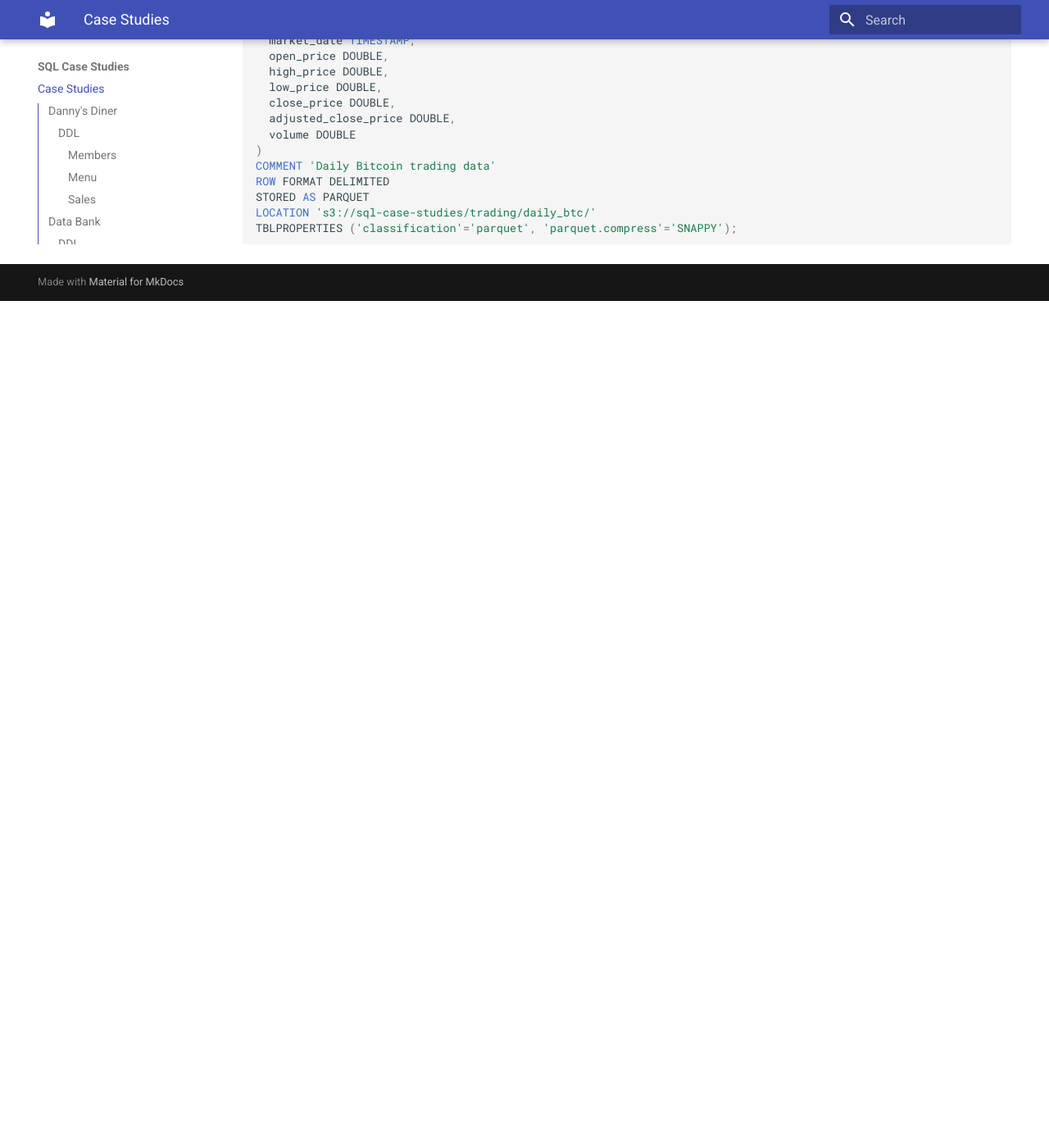
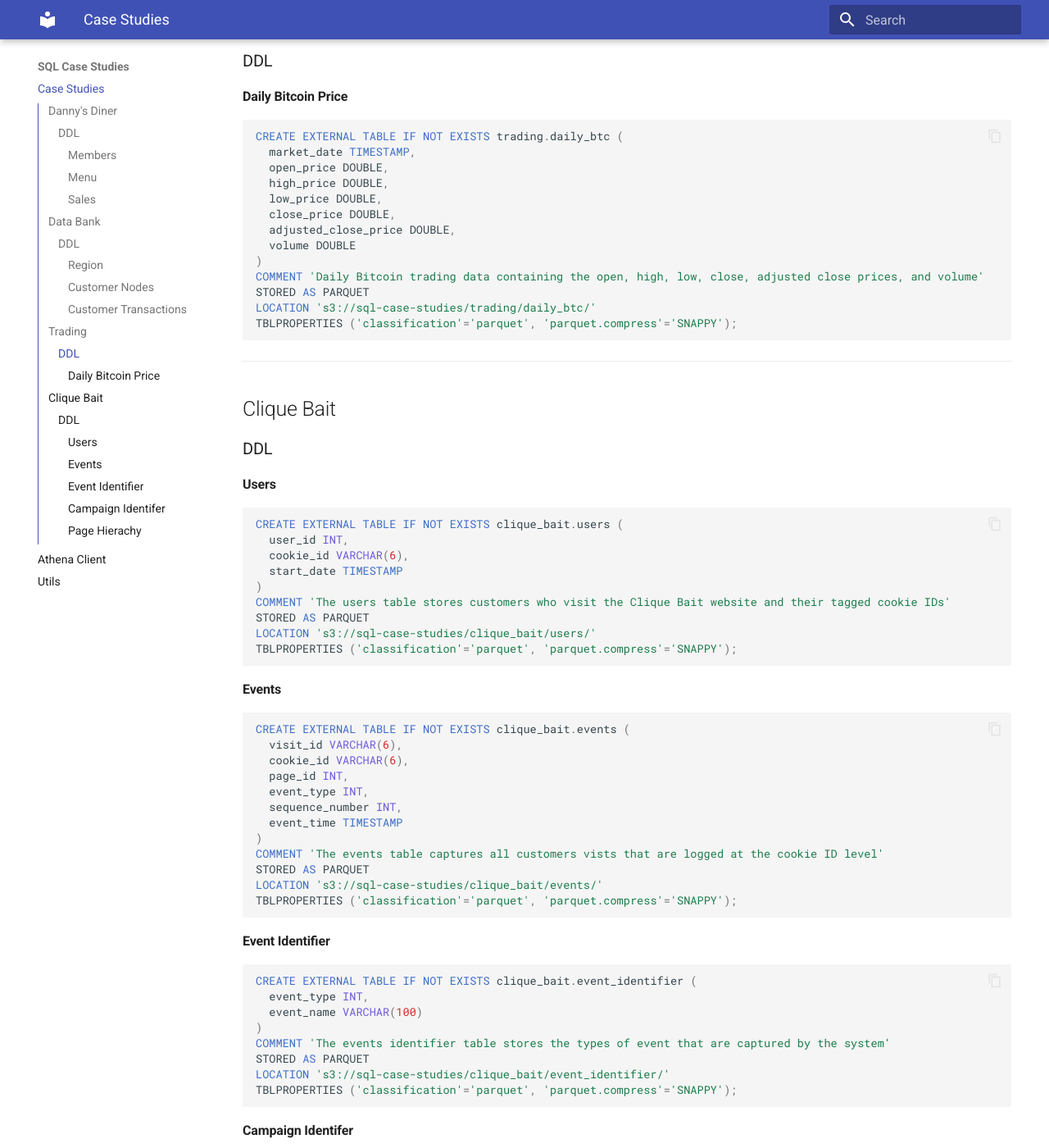
Before and after one commit to yangwu1227/sql-case-studies, an MkDocs documentation site: the page built from docs/index.md, in a window 1280 px wide and 1400 px high, scrolled down 1984 px. Shown: the whole window at 82% size. Built offline with MkDocs 1.6.1 and Material for MkDocs 9.7.7, drawn with Linux system fonts in a browser that asks for light colours; before the commit the page ends 2351 px from its top, so only the background shows below that; some of the changed text lies outside the part shown.

Commit message:
docs: update ddl statments documentation

````diff
--- a/docs/index.md
+++ b/docs/index.md
@@ -9,8 +9,7 @@
   customer_id CHAR(1),
   join_date TIMESTAMP
 )
-COMMENT 'Membership details'
-ROW FORMAT DELIMITED
+COMMENT 'The members table captures the dates when each customer joined the beta version of the Dannys Diner loyalty program'
 STORED AS PARQUET
 LOCATION 's3://sql-case-studies/dannys_diner/members/'
 TBLPROPERTIES ('classification'='parquet', 'parquet.compress'='SNAPPY');
@@ -24,11 +23,10 @@
   product_name STRING,
   price DOUBLE
 )
-COMMENT 'Menu details'
-ROW FORMAT DELIMITED
+COMMENT 'The menu table maps the product IDs to the actual product names and prices'
 STORED AS PARQUET
 LOCATION 's3://sql-case-studies/dannys_diner/menu/'
-TBLPROPERTIES ('has_encrypted_data'='false', 'classification'='parquet', 'skip.header.line.count'='1');
+TBLPROPERTIES ('classification'='parquet', 'parquet.compress'='SNAPPY');
 ```
 
 #### Sales
@@ -39,11 +37,10 @@
   order_date TIMESTAMP,
   product_id INT
 )
-COMMENT 'Sales line items'
-ROW FORMAT DELIMITED
+COMMENT 'The sales table captures all customer ID level purchases with order dates and product IDs'
 STORED AS PARQUET
 LOCATION 's3://sql-case-studies/dannys_diner/sales/'
-TBLPROPERTIES ('has_encrypted_data'='false', 'classification'='parquet', 'skip.header.line.count'='1');
+TBLPROPERTIES ('classification'='parquet', 'parquet.compress'='SNAPPY');
 ```
 
 ---
@@ -51,6 +48,19 @@
 ## Data Bank
 
 ### DDL
+
+#### Region
+
+```sql
+CREATE EXTERNAL TABLE IF NOT EXISTS data_bank.regions (
+  region_id INT,
+  region_name VARCHAR(9)
+)
+COMMENT 'The region table contains the region IDs and names'
+STORED AS PARQUET
+LOCATION 's3://sql-case-studies/data_bank/regions/'
+TBLPROPERTIES ('classification'='parquet', 'parquet.compress'='SNAPPY');
+```
 
 #### Customer Nodes
 
@@ -62,8 +72,7 @@
   start_date TIMESTAMP,
   end_date TIMESTAMP
 )
-COMMENT 'Customer nodes table'
-ROW FORMAT DELIMITED
+COMMENT 'The customer nodes table stores the customer IDs, region IDs, node IDs, and the start and end dates that the customer was assigned to the node'
 STORED AS PARQUET
 LOCATION 's3://sql-case-studies/data_bank/customer_nodes/'
 TBLPROPERTIES ('classification'='parquet', 'parquet.compress'='SNAPPY');
@@ -78,8 +87,7 @@
   txn_type VARCHAR(10),
   txn_amount DOUBLE
 )
-COMMENT 'Customer transactions table'
-ROW FORMAT DELIMITED
+COMMENT 'The customer transactions table stores all customer deposits, withdrawals, and purchases'
 STORED AS PARQUET
 LOCATION 's3://sql-case-studies/data_bank/customer_transactions/'
 TBLPROPERTIES ('classification'='parquet', 'parquet.compress'='SNAPPY');
@@ -103,9 +111,89 @@
   adjusted_close_price DOUBLE,
   volume DOUBLE
 )
-COMMENT 'Daily Bitcoin trading data'
-ROW FORMAT DELIMITED
+COMMENT 'Daily Bitcoin trading data containing the open, high, low, close, adjusted close prices, and volume'
 STORED AS PARQUET
 LOCATION 's3://sql-case-studies/trading/daily_btc/'
 TBLPROPERTIES ('classification'='parquet', 'parquet.compress'='SNAPPY');
 ```
+
+---
+
+## Clique Bait
+
+### DDL
+
+#### Users
+
+```sql
+CREATE EXTERNAL TABLE IF NOT EXISTS clique_bait.users (
+  user_id INT,
+  cookie_id VARCHAR(6),
+  start_date TIMESTAMP
+)
+COMMENT 'The users table stores customers who visit the Clique Bait website and their tagged cookie IDs'
+STORED AS PARQUET
+LOCATION 's3://sql-case-studies/clique_bait/users/'
+TBLPROPERTIES ('classification'='parquet', 'parquet.compress'='SNAPPY');
+```
+
+#### Events
+
+```sql
+CREATE EXTERNAL TABLE IF NOT EXISTS clique_bait.events (
+  visit_id VARCHAR(6),
+  cookie_id VARCHAR(6),
+  page_id INT,
+  event_type INT,
+  sequence_number INT,
+  event_time TIMESTAMP
+)
+COMMENT 'The events table captures all customers vists that are logged at the cookie ID level'
+STORED AS PARQUET
+LOCATION 's3://sql-case-studies/clique_bait/events/'
+TBLPROPERTIES ('classification'='parquet', 'parquet.compress'='SNAPPY');
+```
+
+#### Event Identifier
+
+```sql
+CREATE EXTERNAL TABLE IF NOT EXISTS clique_bait.event_identifier (
+  event_type INT,
+  event_name VARCHAR(100)
+)
+COMMENT 'The events identifier table stores the types of event that are captured by the system'
+STORED AS PARQUET
+LOCATION 's3://sql-case-studies/clique_bait/event_identifier/'
+TBLPROPERTIES ('classification'='parquet', 'parquet.compress'='SNAPPY');
+```
+
+#### Campaign Identifer
+
+```sql
+CREATE EXTERNAL TABLE IF NOT EXISTS clique_bait.campaign_identifier (
+  campaign_id INT,
+  products VARCHAR(3),
+  campaign_name VARCHAR(100),
+  start_date TIMESTAMP,
+  end_date TIMESTAMP
+)
+COMMENT 'The campaign identifier table stores the three campaigns run by Clique Bait so far'
+STORED AS PARQUET
+LOCATION 's3://sql-case-studies/clique_bait/campaign_identifier/'
+TBLPROPERTIES ('classification'='parquet', 'parquet.compress'='SNAPPY');
+```
+
+#### Page Hierachy
+
+```sql
+CREATE EXTERNAL TABLE IF NOT EXISTS clique_bait.page_hierarchy (
+  page_id INT,
+  page_name VARCHAR(50),
+  product_category VARCHAR(50),
+  product_id INT
+)
+COMMENT 'The page hierarchy table lists of all pages on the Clique Bait website'
+STORED AS PARQUET
+LOCATION 's3://sql-case-studies/clique_bait/page_hierarchy/'
+TBLPROPERTIES ('classification'='parquet', 'parquet.compress'='SNAPPY');
+```
````
